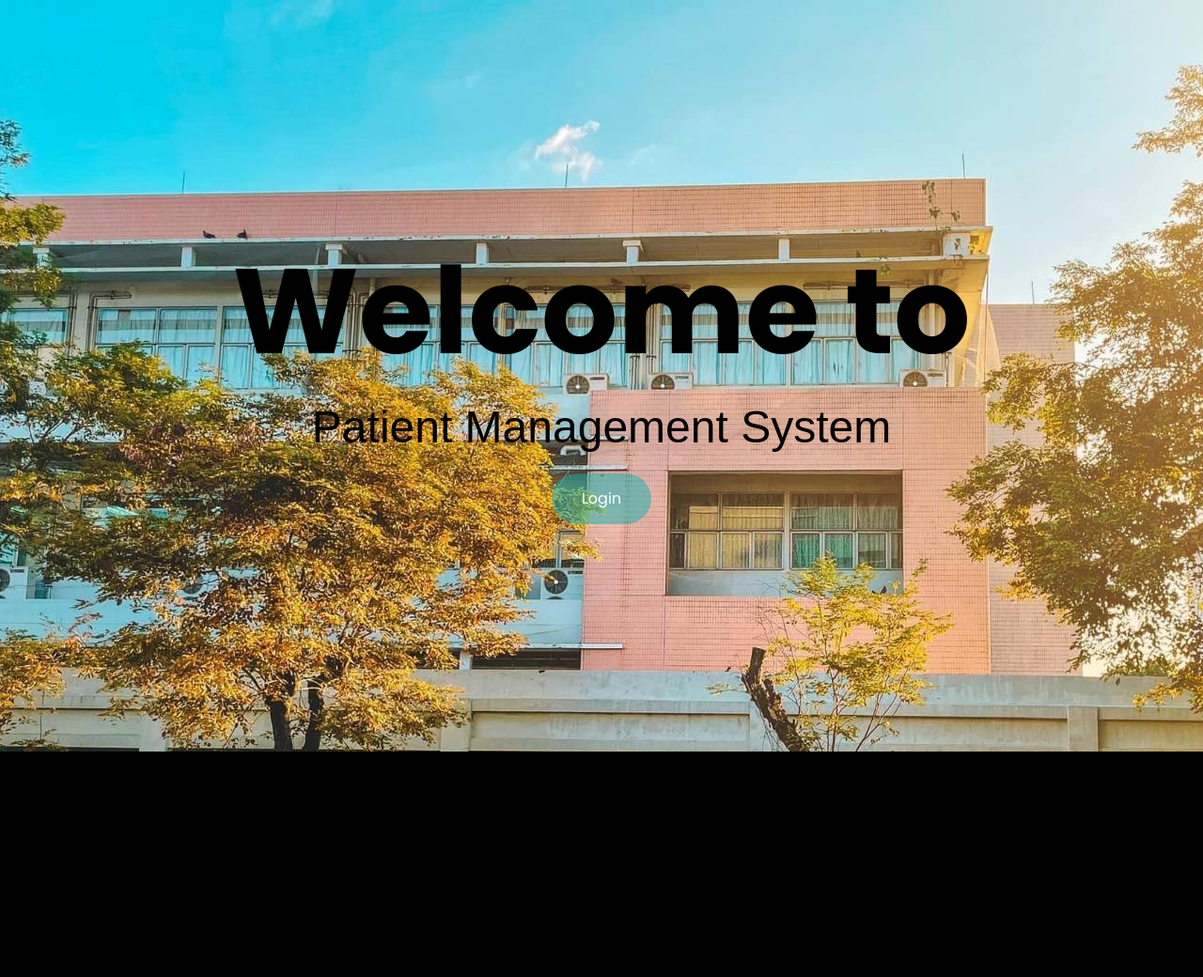
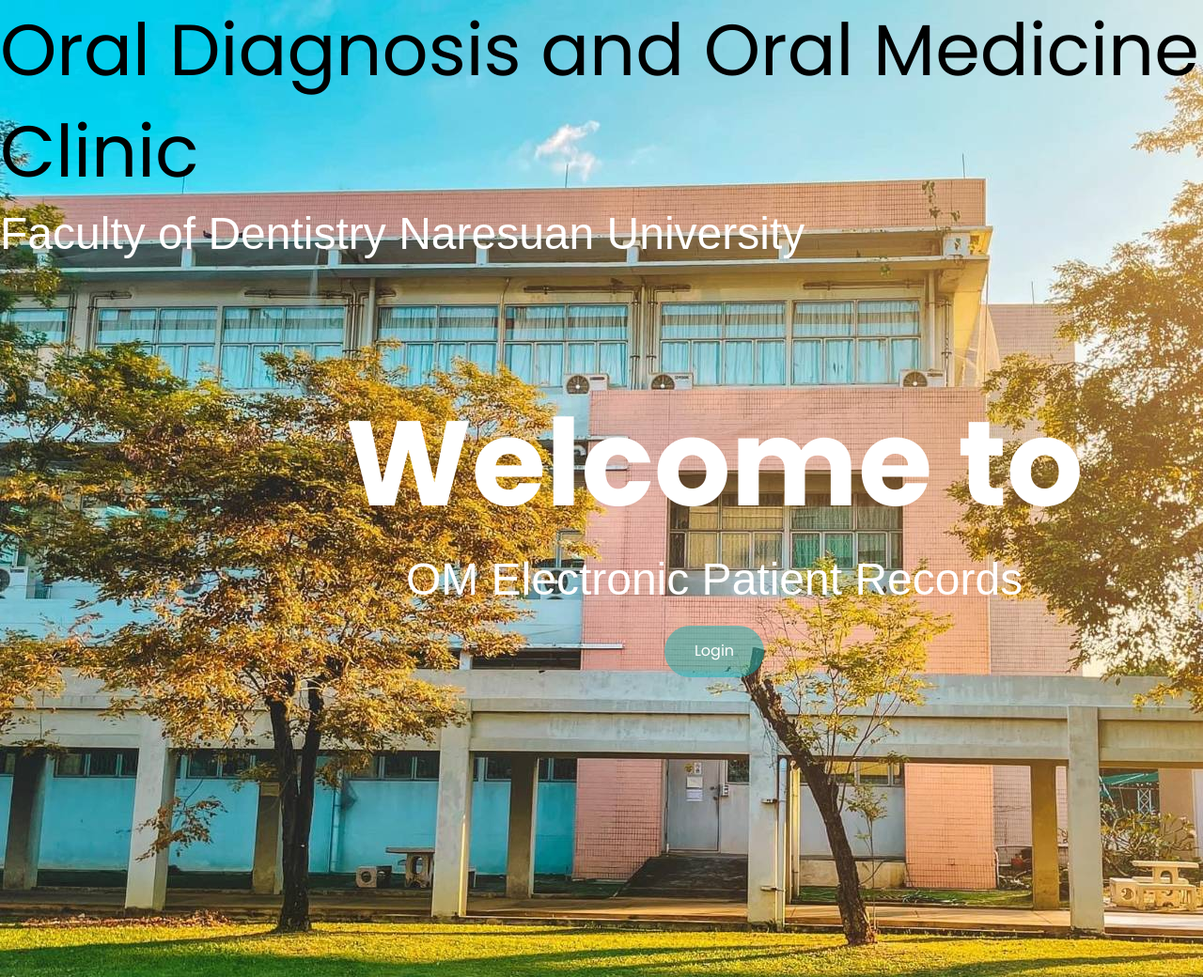
Before and after one commit to ntwz2004/Web2, a Flask app: page / in a window 1280 px wide; the page is wider, and only the part inside the window is pictured. Shown: that part at 94% size. Before the commit the page ends 800 px from the top of that part, so only its background shows below. Run offline with Flask 3, Linux system fonts and the light colour scheme.

Commit message:
Add files via upload

```diff
--- a/static/add.css
+++ b/static/add.css
@@ -201,3 +201,8 @@
     right: 15px;
     cursor: pointer;
 }
+
+p{
+    font-size: 2rem;
+    font-weight: bold;
+}
--- a/static/frist.css
+++ b/static/frist.css
@@ -16,9 +16,10 @@
 }
 .container{
     max-width: 960px;
-    margin: auto;
+    margin-top: -120px;
+    margin-left: 280px;
     overflow: hidden;
-    padding: 0 3rem;
+    padding: 0 1rem;
 }
 .showcase{
     /* background-color: var(--primary-color); */
@@ -32,8 +33,8 @@
     position: absolute;
     top: 0;
     left: 0;
-    width: 100%;
-    height: 100%;
+    width: 130%;
+    height: 130%;
     z-index: -1;
 }
 .showcase .showcase-inner{
@@ -43,6 +44,10 @@
     justify-content: center;
     text-align: center;
     height: 100%;
+    color: rgb(255, 255, 255);
+}
+.showcase h{
+    font-size: 4.8rem;
     color: black;
 }
 .showcase h1{
@@ -51,6 +56,7 @@
 .showcase p{
     font-size: 3rem;
     font-family: 'Oswald', sans-serif;
+
 }
 .btnn{
     display: inline-block;
--- a/static/main.css
+++ b/static/main.css
@@ -138,3 +138,8 @@
 .dropdown:hover .dropdown-menu {
     display: block;
 }
+
+p{
+    font-size: 2rem;
+    font-weight: bold;
+}
--- a/static/search.css
+++ b/static/search.css
@@ -308,3 +308,8 @@
     font-size: 16px; /* กำหนดขนาดไอคอน */
     color: #ffffff; /* กำหนดสีของไอคอนตามธีม */
 }
+
+p{
+    font-size: 2rem;
+    font-weight: bold;
+}
--- a/templates/add.html
+++ b/templates/add.html
@@ -15,6 +15,7 @@
             <a class="logo" href="{{ url_for('main') }}">
                 <img src="{{ url_for('static', filename='images/logo.jpg') }}" alt="Logo" />
             </a>
+            <p>OM Electronic Patient Records</p>
             <ul class="menu-links">
                 <span id="close-menu-btn" class="material-symbols-outlined">close</span>
                 <li class="dropdown">
--- a/templates/index.html
+++ b/templates/index.html
@@ -8,9 +8,13 @@
   </head>
 
   <header class="showcase">
+
+    <h>Oral Diagnosis and Oral Medicine Clinic</h>
+    <p>Faculty of Dentistry Naresuan University</p>
+
     <div class="container showcase-inner">
         <h1>Welcome to</h1>
-        <p>Patient Management System</p>
+        <p>OM Electronic Patient Records</p>
         <a href="{{ url_for('login') }}" class="btnn">Login</a>
     </div>
 </header>
--- a/templates/main.html
+++ b/templates/main.html
@@ -14,6 +14,9 @@
         <a class="logo" href="{{ url_for('main') }}">
           <img src="{{ url_for('static', filename='images/logo.jpg') }}" alt="Logo" />
         </a>
+
+        <p>OM Electronic Patient Records</p>
+
         <ul class="menu-links">
           <span id="close-menu-btn" class="material-symbols-outlined">close</span>
           <li class="dropdown">
--- a/templates/search.html
+++ b/templates/search.html
@@ -18,6 +18,7 @@
             <a class="logo" href="{{ url_for('main') }}">
                 <img src="{{ url_for('static', filename='images/logo.jpg') }}" alt="Logo" />
             </a>
+            <p>OM Electronic Patient Records</p>
             <ul class="menu-links">
                 <span id="close-menu-btn" class="material-symbols-outlined">close</span>
                 <li class="dropdown">
```
